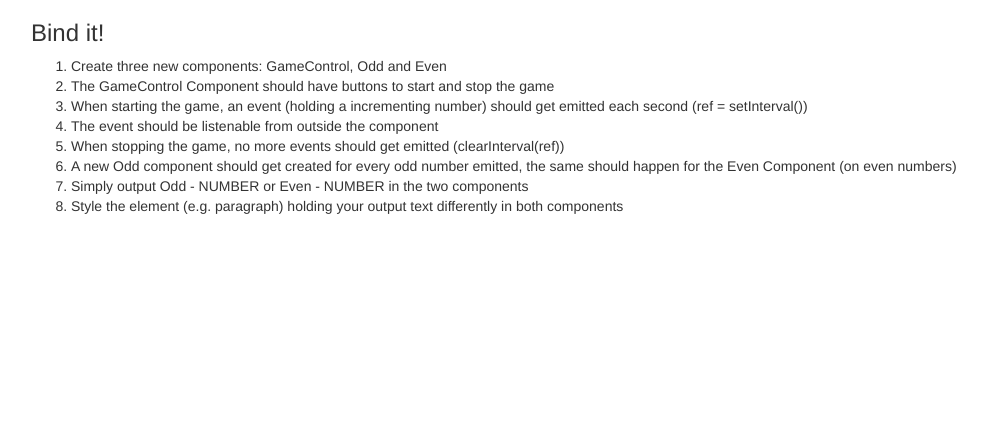
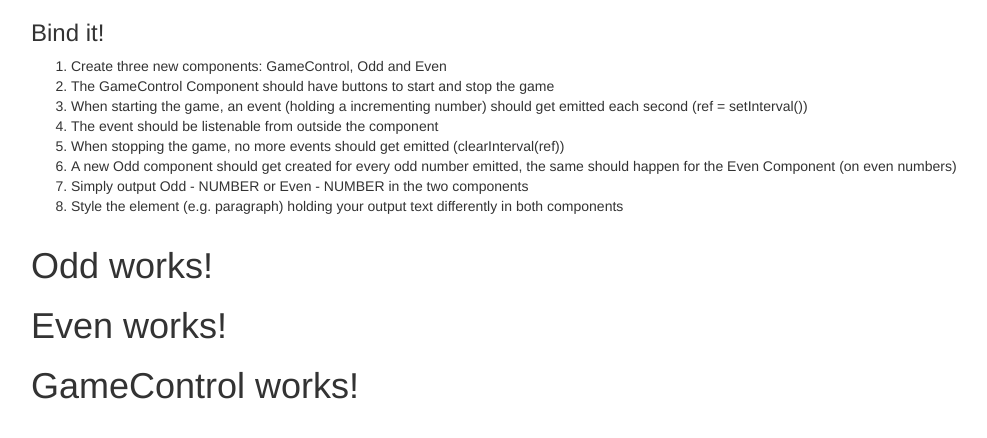
Before and after one commit to little-Dave/Angular-databinding-assignment, an Angular app: page / in a window 1280 px wide. Shown: the top 438 px of the page, without its empty margins (39-1026 px from the left). Built offline with nearby package versions, Linux system fonts and the light colour scheme.

Commit message:
Add components
game-control, even, odd;
register in app.module.ts

```diff
--- a/src/app/app.component.html
+++ b/src/app/app.component.html
@@ -15,3 +15,12 @@
     </div>
   </div>
 </div>
+<div class="container">
+  <div class="row">
+    <div class="col-xs-12">
+      <app-odd></app-odd>
+      <app-even></app-even>
+      <app-game-control></app-game-control>
+    </div>
+  </div>
+</div>
--- a/src/app/app.component.ts
+++ b/src/app/app.component.ts
@@ -5,5 +5,6 @@ import { Component } from '@angular/core';
   templateUrl: './app.component.html',
   styleUrls: ['./app.component.css']
 })
+
 export class AppComponent {
 }
--- /dev/null
+++ b/src/app/even/even.component.html
@@ -0,0 +1 @@
+<h1>Even works!</h1>
--- /dev/null
+++ b/src/app/game-control/game-control.component.html
@@ -0,0 +1 @@
+<h1>GameControl works!</h1>
--- /dev/null
+++ b/src/app/odd/odd.component.html
@@ -0,0 +1 @@
+<h1>Odd works!</h1>
```
Also changed, not shown: src/app/app.module.ts (+7 -1 lines), src/app/even/even.component.ts (added, +11 -0 lines), src/app/game-control/game-control.component.ts (added, +11 -0 lines), src/app/odd/odd.component.ts (added, +11 -0 lines), src/app/even/even.component.css (added), src/app/game-control/game-control.component.css (added), src/app/odd/odd.component.css (added).
